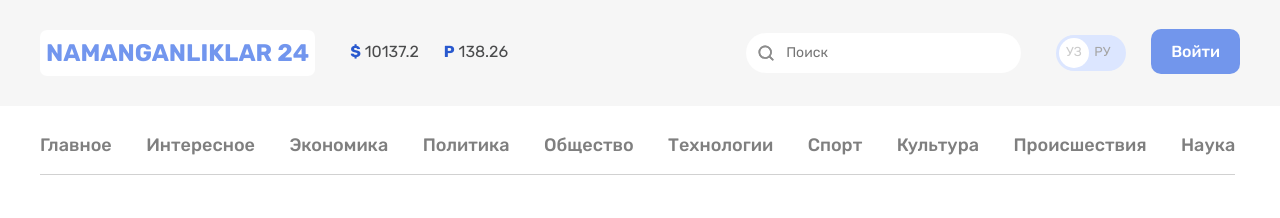
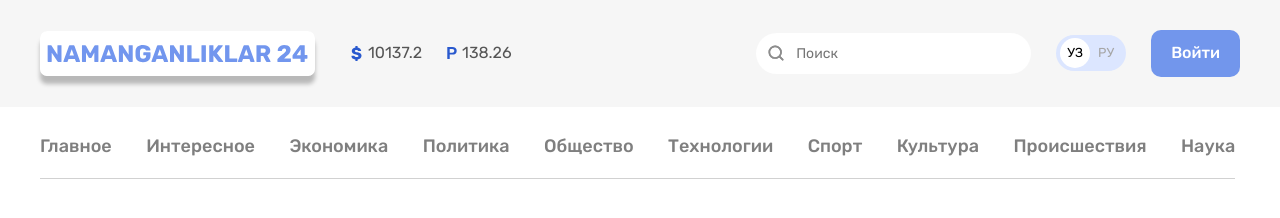
Before and after one commit to anwarbek/namanganliklar-24, a plain HTML site: page index.html in a window 1280 px wide. Drawn offline with Linux system fonts and the light colour scheme.

Commit message:
Add logo img

```diff
--- a/css/styles.css
+++ b/css/styles.css
@@ -9,7 +9,6 @@ body {
   font-family: "Rubik", "Arial", sans-serif;
   font-size: 16px;
   line-height: 1.3;
-  color: #4a4b4c;
   background-color: #fff;
 }
 
@@ -17,6 +16,7 @@ body {
 /* CONTAIBNER */
 .container {
   display: flex;
+  align-items: center;
   justify-content: space-between;
   width: 100%;
   max-width: 1260px;
@@ -24,60 +24,47 @@ body {
   margin: 0 auto;
 }
 
+/* HEADER */
 .header-top {
-  display: flex;
-  align-items: center;
   background-color: #f6f6f6;
+  box-shadow: 0px 4px 4px rgba(0, 0, 0, 0.25);
 }
 
 .header-left-column {
   display: flex;
   align-items: center;
-  font-size: 24px;
 }
 
-.logo-text {
-  font-family: "Rubik", "Arial" sans-serif;
-  text-decoration: none;
-  color: #7296ee;
-  background-color: #fff;
+.logo {
+  margin: 30px 35px 30px 0;
   border-radius: 7px;
-  margin-top: 30px;
-  margin-bottom: 30px;
-}
-
-h1 {
-  font-size: 24px;
-  font-weight: 700;
-  line-height: 28.5px;
-  padding: 9px 6px 8px 6px;
-  margin: 0;
+  box-shadow: 0px 8px 4px rgba(0, 0, 0, 0.25);
 }
 
 .currency-section {
   display: flex;
+  align-items: center;
   font-size: 16px;
+  color: #555555;
+}
+.currency {
+  display: flex;
+  align-items: center;
+  justify-content: center;
 }
 
 .currency:not(:last-child) {
-  margin-left: 35px;
   margin-right: 25px;
 }
 
-.currency span:first-child {
-  font-weight: bold;
-  color: #2959CE;
+.currency-icon {
+  margin-right: 5px;
 }
 
 .header-right-column {
   display: flex;
   align-items: center;
   justify-content: space-between;
-}
-
-.header-right-column:not(:last-child) {
-  padding-right: 25px;
-
 }
 
 .search {
@@ -87,18 +74,26 @@ h1 {
   border-radius: 50px;
   font-size: 14px;
   font-weight: normal;
-  background-color: white;
+  color: #8d8d8d;
+  line-height: 17px;
+  background-color: #fff;
+  background-size: 20px;
   background-image: url('/img/search.svg');
   background-position: 10px 10px;
   background-repeat: no-repeat;
   padding: 12px 20px 12px 40px;
   margin-top: 30px;
   margin-bottom: 30px;
-  margin-right: 35px;
+  margin-right: 25px;
+}
+
+.search:focus {
+  outline: 0;
+  outline-offset: 0;
 }
 
 .links {
-  padding-right: 25px;
+  margin: 30px 25px 30px 0;
 }
 
 .language-links {
@@ -107,66 +102,53 @@ h1 {
   justify-content: space-around;
   width: 70px;
   height: 36px;
-  background-color: #dce6ff;
   border-radius: 39px;
   padding: 0;
   list-style: none;
-
-}
-
-.link-ru, .ru {
-  font-size: 13px;
-  padding: 0;
+  background-color: #dce6ff;
+  margin: 0;
 }
 
 .uz, .ru {
+  font-size: 13px;
   display: flex;
   align-items: center;
-  justify-content: center;
   text-decoration: none;
 }
 
 .uz {
-  font-size: 13px;
-  width: 30px;
-  height: 30px;
   color: #000;
-  opacity: 0.2;
-  padding-left: 0;
 }
 
 .link-uz {
+  display: flex;
+  justify-content: center;
   width: 30px;
   height: 30px;
   border-radius: 50px;
   background-color: #fff;
-  margin: 0;
 }
 
 .ru {
   color: #a6a6a6;
-  padding-right: 13px;
+  padding-right: 8px;
 }
 
-
+.button {
+  margin: 30px 0px;
+  padding: 13px 20px;
+  border-radius: 10px;
+  background-color: #7296ec;
+}
 
 .login {
   font-size: 16px;
   font-weight: 500;
   color: #fff;
-  background-color: #7296ec;
-  padding: 13px 20px;
-  margin-top: 30px;
-  margin-bottom: 30px;
-  border-radius: 10px;
   text-decoration: none;
 }
 
 .sitenav {
-  font-weight: 500;
-  font-size: 18px;
-  line-height: 1;
-  margin-top: 30px;
   background-color: #fff;
 }
 
@@ -177,6 +159,7 @@ h1 {
   margin: 0;
   padding-bottom: 20px;
   list-style: none;
+  margin-top: 30px;
   border-bottom: 1px solid #d1d1d1;
 }
 
@@ -185,6 +168,9 @@ h1 {
 }
 
 .sitenav-link {
+  font-weight: 500;
+  font-size: 18px;
+  line-height: 1;
   color: #7f7f7f;
   text-decoration: none;
 }
--- a/index.html
+++ b/index.html
@@ -25,14 +25,14 @@
     <div class="header-top">
       <div class="container">
         <div class="header-left-column">
-          <a class="logo-text" href="#"><h1>NAMANGANLIKLAR 24</h1></a>
+          <img class="logo" src="./img/logo.svg" alt="logo" width="275" height="45">
           <div class="currency-section">
             <div class="currency">
-              <span>$</span>
+              <img class="currency-icon" src="./img/icon-dollar.svg" alt="icon-dollar" width="13" height="15">
               <span>10137.2</span>
             </div>
             <div class="currency">
-              <span>P</span>
+              <img class="currency-icon" src="./img/icon-rubl.svg" alt="icon-rubl" width="10" height="12">
               <span>138.26</span>
             </div>
           </div>
@@ -52,8 +52,8 @@
     </div>
 
     <!-- HEADER-BOTTOM -->
-      <div class="sitenav">
-          <nav class="container">
+    <nav class="sitenav">
+      <div class="container">
         <ul class="sitenav-list">
           <li class="sitenav-item"><a class="sitenav-link" href="#">Главное</a></li>
           <li class="sitenav-item"><a class="sitenav-link" href="#">Интересное</a></li>
@@ -66,8 +66,8 @@
           <li class="sitenav-item"><a class="sitenav-link" href="#">Происшествия</a></li>
           <li class="sitenav-item"><a class="sitenav-link" href="#">Наука</a></li>
         </ul>
+      </div>
     </nav>
-        </div>
 
   </header>
 
```
Also changed, not shown: img/icon-dollar.svg (added), img/icon-rubl.svg (added), img/logo.svg (added). Lines whose indentation alone changed are shown as unchanged.
